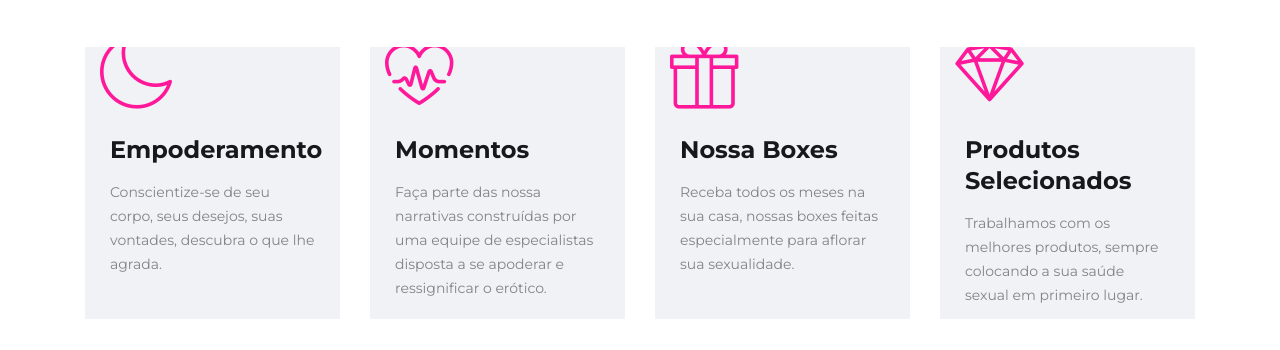
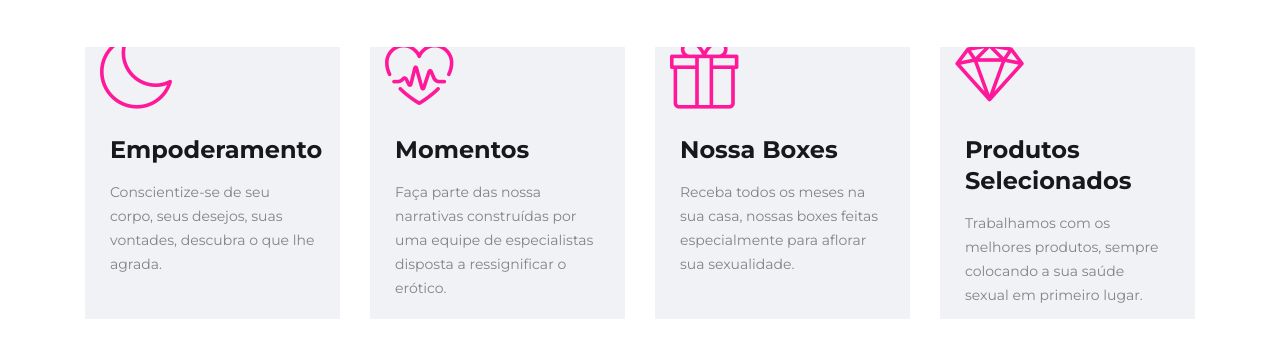
Before and after one commit to btfjulio/ESPM, a website: page index.html in a window 1280 px wide. Shown: the part 1066-1416 px from the top of the page. Drawn offline with Linux system fonts and the light colour scheme; files whose address does not match are found by name.

```diff
--- a/index.html
+++ b/index.html
@@ -173,7 +173,7 @@
                     <div class="content">
                         <h4>Momentos</h4>
                         <p>
-                           Faça parte das nossa narrativas construídas por uma equipe de especialistas disposta a se apoderar e ressignificar o erótico.
+                           Faça parte das nossa narrativas construídas por uma equipe de especialistas disposta a ressignificar o erótico.
                         </p>
                     </div>
                 </div>
```
